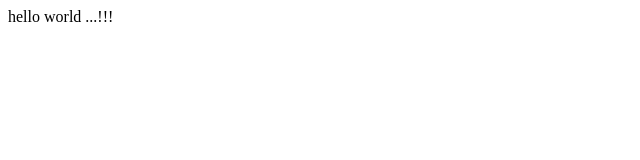
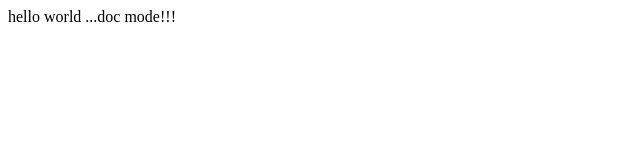
Before and after one commit to wonderworldpune/sample, a plain HTML site: page index.html in a window 1280 px wide. Shown: the full height of the page, 0-640 px from the left. Drawn offline with Linux system fonts and the light colour scheme.

Commit message:
doc mode

```diff
--- a/index.html
+++ b/index.html
@@ -1,5 +1,5 @@
 <html>
 <head><head>
 <title>My app</title>
-<body>hello world ...!!!</body>
+<body>hello world ...doc mode!!!</body>
 </html>
```
